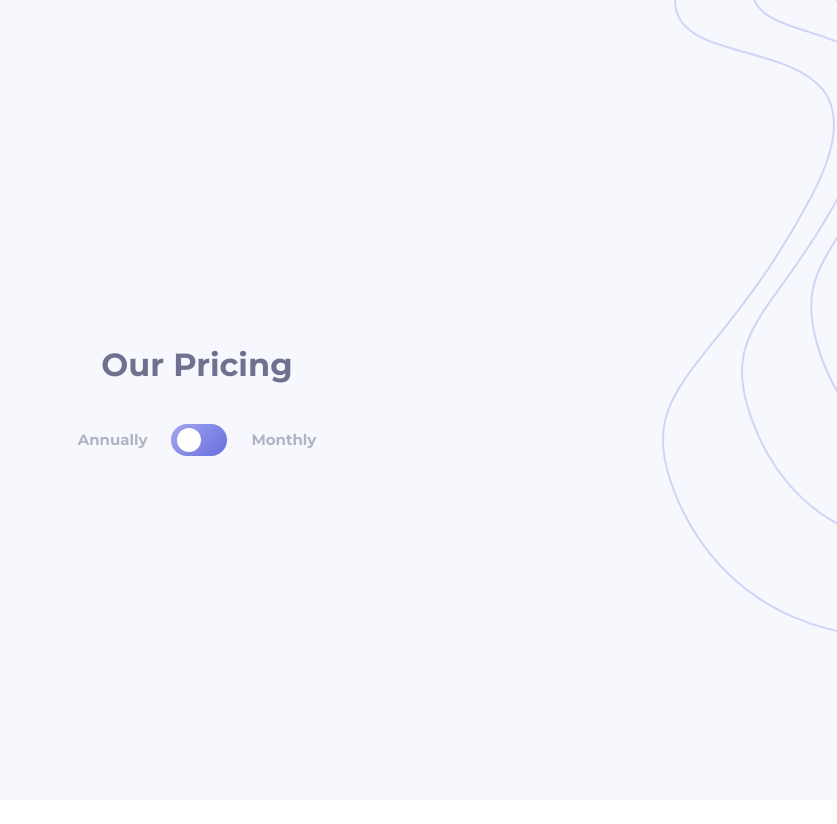
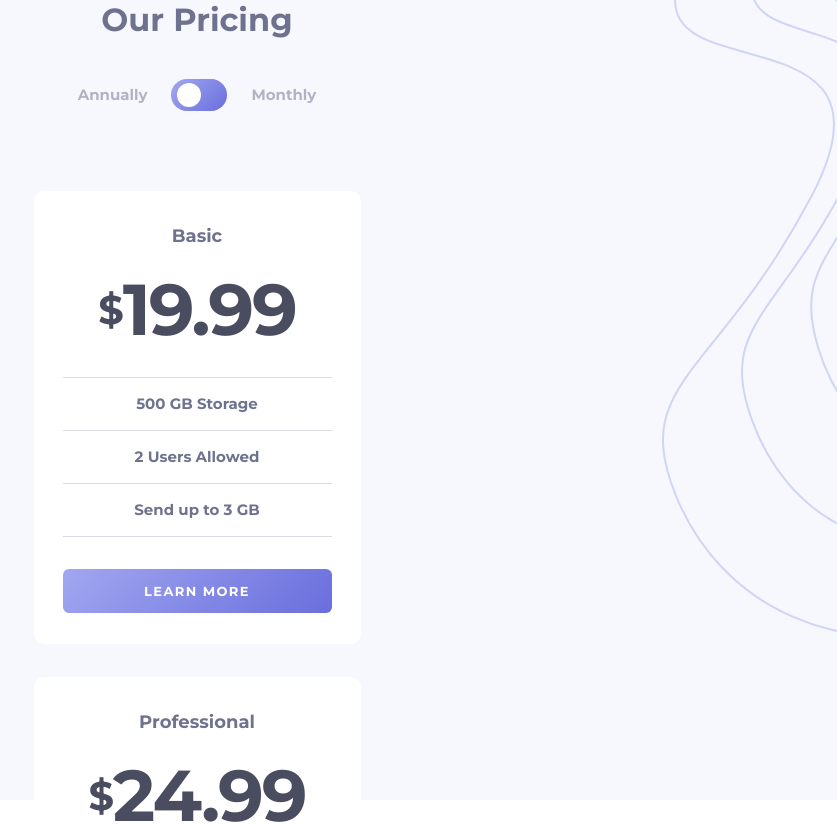
Before and after one commit to achiewe/pricing-component-with-toggle, a React (Vite) app: page / in a window 1280 px wide. Shown: the top 824 px of the page, without its empty margins (443-1280 px from the left). Before the commit the page ends 800 px from the top, so only its background shows below. Built offline with nearby package versions, Linux system fonts and the light colour scheme.

Commit message:
add new components parent and child for cards

```diff
--- a/src/App.tsx
+++ b/src/App.tsx
@@ -2,12 +2,14 @@ import GlobalStyles from "./GlobalStyles";
 import styled from "styled-components";
 import BgTop from "../src/images/bg-top.svg";
 import HeaderToggle from "./components/HeaderToggle";
+import PackageCards from "./components/PackageCards";
 
 function App(): JSX.Element {
   return (
     <StyledMain>
       <GlobalStyles />
       <HeaderToggle />
+      <PackageCards />
     </StyledMain>
   );
 }
@@ -17,7 +19,7 @@ const StyledMain = styled.div`
   height: 100vh;
   display: flex;
   flex-direction: column;
-  justify-content: center;
+  justify-content: flex-start;
   padding: 0 24px;
   align-items: center;
   background-color: #f7f7fe;
--- /dev/null
+++ b/src/components/Card.tsx
@@ -0,0 +1,126 @@
+import styled from "styled-components";
+
+interface Props {
+  Type: string;
+  Price: string;
+  GB: String;
+  Users: string;
+  SendGB: string;
+}
+
+const CreateCard = ({ Type, Price, GB, Users, SendGB }: Props): JSX.Element => {
+  return (
+    <Card>
+      <div className="TopCard-div">
+        <h2>{Type}</h2>
+        <h1>
+          <span> $</span>
+          {Price}
+        </h1>
+      </div>
+      <div className="MainCard-div">
+        <hr />
+        <h3> {GB}</h3>
+        <hr />
+        <h3> {Users}</h3>
+        <hr />
+        <h3> {SendGB}</h3>
+        <hr />
+      </div>
+
+      <button> LEARN MORE</button>
+    </Card>
+  );
+};
+
+const Card = styled.div`
+  width: 327px;
+  display: flex;
+  flex-direction: column;
+  justify-content: center;
+  align-items: center;
+  padding: 31px 29px;
+  gap: 32px;
+  background-color: #ffffff;
+  border-radius: 10px;
+  .TopCard-div {
+    display: flex;
+    flex-direction: column;
+    gap: 24px;
+    justify-content: center;
+    align-items: center;
+
+    h2 {
+      font-size: 18px;
+      font-weight: 700;
+      line-height: 28px;
+      letter-spacing: 0px;
+      text-align: center;
+      color: #6e728e;
+    }
+
+    h1 {
+      display: flex;
+      flex-direction: row;
+      align-items: center;
+      font-size: 72px;
+      font-weight: 700;
+      line-height: 71px;
+      letter-spacing: -2.1600000858306885px;
+      text-align: center;
+      color: #4a4d60;
+
+      span {
+        font-size: 40px;
+        font-weight: 700;
+        line-height: 49px;
+        letter-spacing: -1.2000000476837158px;
+        text-align: center;
+        color: #4a4d60;
+      }
+    }
+  }
+
+  .MainCard-div {
+    display: flex;
+    width: 100%;
+    flex-direction: column;
+    justify-content: center;
+    align-items: center;
+    gap: 12px;
+
+    hr {
+      width: 100%;
+      border: none;
+      background-color: #6e728e;
+      height: 1px;
+      opacity: 0.25;
+    }
+
+    h3 {
+      font-size: 15px;
+      font-weight: 700;
+      line-height: 28px;
+      letter-spacing: 0px;
+      text-align: center;
+      color: #6e728e;
+    }
+  }
+
+  button {
+    width: 100%;
+    max-width: 288px;
+    background: linear-gradient(135deg, #a2a7f0 0%, #696edd 100%);
+    height: 44px;
+    border: none;
+    border-radius: 6px;
+    font-size: 13px;
+    font-weight: 700;
+    line-height: 16px;
+    letter-spacing: 1.3928571939468384px;
+    text-align: center;
+    color: #ffffff;
+  }
+`;
+
+export default CreateCard;
--- a/src/components/HeaderToggle.tsx
+++ b/src/components/HeaderToggle.tsx
@@ -23,6 +23,7 @@ const MainHeder = styled.header`
   justify-content: center;
   align-items: center;
   gap: 40px;
+  margin-bottom: 80px;
 
   h1 {
     font-size: 32px;
--- /dev/null
+++ b/src/components/PackageCards.tsx
@@ -0,0 +1,42 @@
+import styled from "styled-components";
+import CreatedCard from "./Card";
+
+const PackageCards = (): JSX.Element => {
+  return (
+    <PackageMain>
+      <CreatedCard
+        Type="Basic"
+        Price="19.99"
+        GB="500 GB Storage"
+        Users="2 Users Allowed"
+        SendGB="Send up to 3 GB"
+      />
+      <CreatedCard
+        Type="Professional"
+        Price="24.99"
+        GB="1 TB Storage"
+        Users="5 Users Allowed"
+        SendGB="Send up to 10 GB"
+      />
+
+      <CreatedCard
+        Type="Master"
+        Price="39.99"
+        GB="2 TB Storage"
+        Users="10 Users Allowed"
+        SendGB="Send up to 20 GB"
+      />
+    </PackageMain>
+  );
+};
+
+const PackageMain = styled.div`
+  width: 100%;
+  display: flex;
+  flex-direction: column;
+  justify-content: center;
+  align-items: center;
+  gap: 32.5px;
+`;
+
+export default PackageCards;
```
